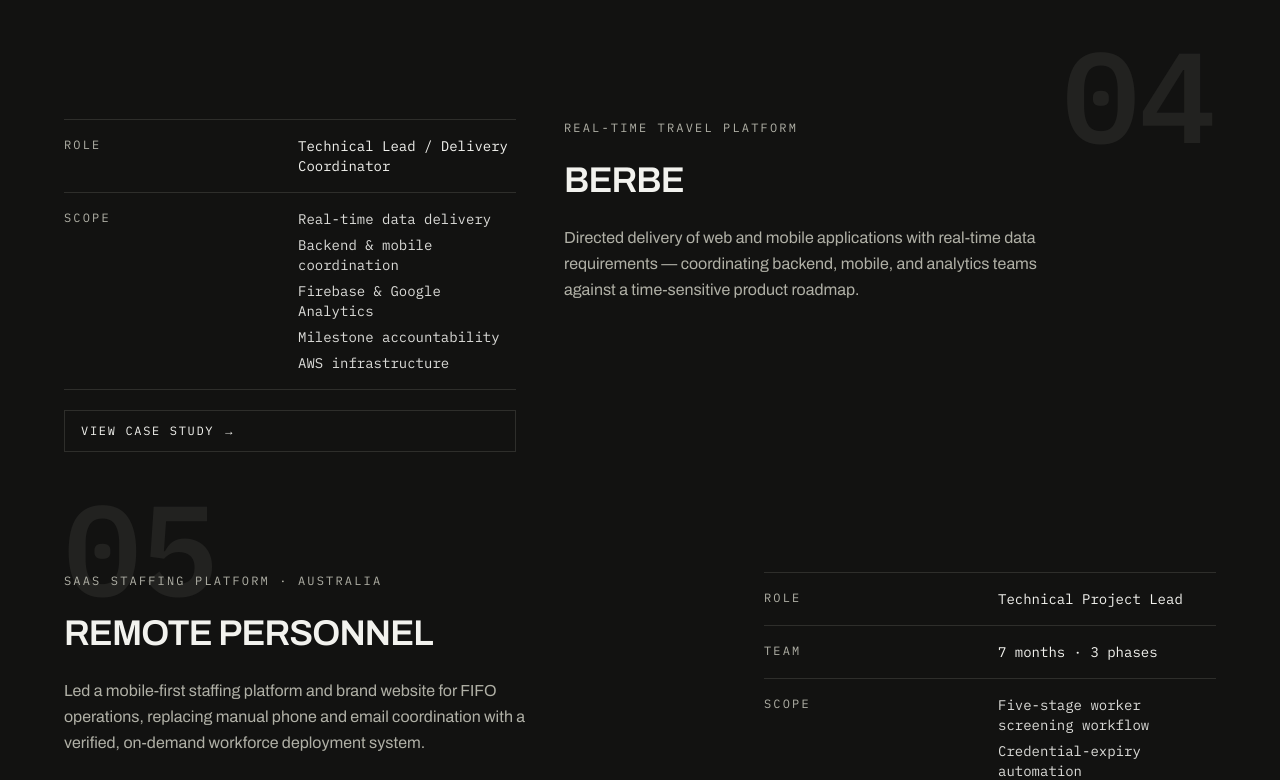
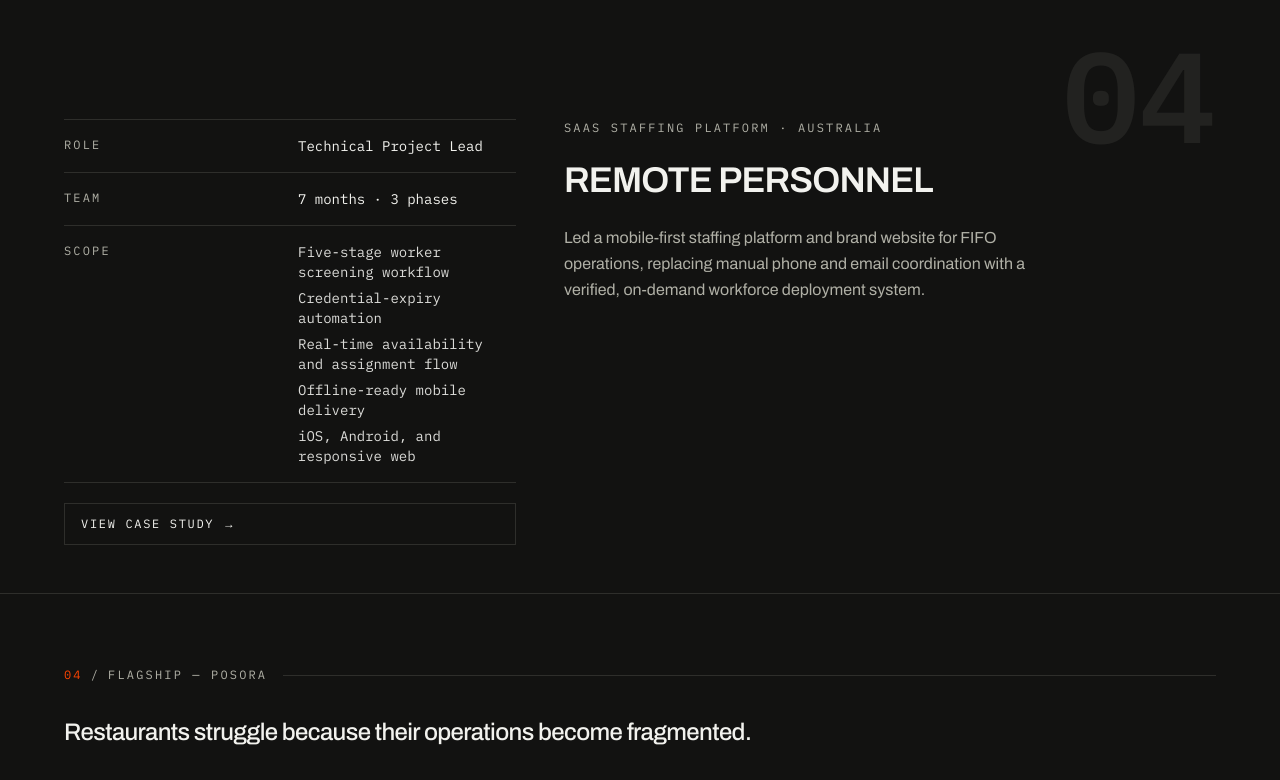
Before and after one commit to Dharitripanchal23/dharitri-portfolio, a Next.js app: page / in a window 1280 px wide. Shown: the part 4980-5760 px from the top of the page. Built offline with nearby package versions, Linux system fonts and the light colour scheme.

Commit message:
Remove Berbe from selected work
Co-authored-by: Dharitripanchal23 <dharitripanchal@gmail.com>

```diff
--- a/src/data/projects.ts
+++ b/src/data/projects.ts
@@ -86,28 +86,6 @@ export const projects: Project[] = [
     },
   },
   {
-    slug: "berbe",
-    name: "Berbe",
-    category: "Real-Time Travel Platform",
-    description:
-      "Directed delivery of web and mobile applications with real-time data requirements — coordinating backend, mobile, and analytics teams against a time-sensitive product roadmap.",
-    role: "Technical Lead / Delivery Coordinator",
-    responsibilities: [
-      "Real-time data delivery",
-      "Backend & mobile coordination",
-      "Firebase & Google Analytics",
-      "Milestone accountability",
-      "AWS infrastructure",
-    ],
-    caseStudy: {
-      problem: "Coordinate web, mobile, backend, and analytics work for a travel product where real-time data mattered to the roadmap.",
-      context: "Time-sensitive delivery across backend, mobile, and analytics teams using Firebase, Google Analytics, and AWS.",
-      accountability: "Directed cross-team delivery and milestone accountability.",
-      decision: "[ADD REAL BERBE DELIVERY OR TECHNICAL DECISION]",
-      outcome: "[ADD REAL METRIC OR DELIVERY OUTCOME]",
-    },
-  },
-  {
     slug: "remote-personnel",
     name: "Remote Personnel",
     category: "SaaS Staffing Platform · Australia",
```
